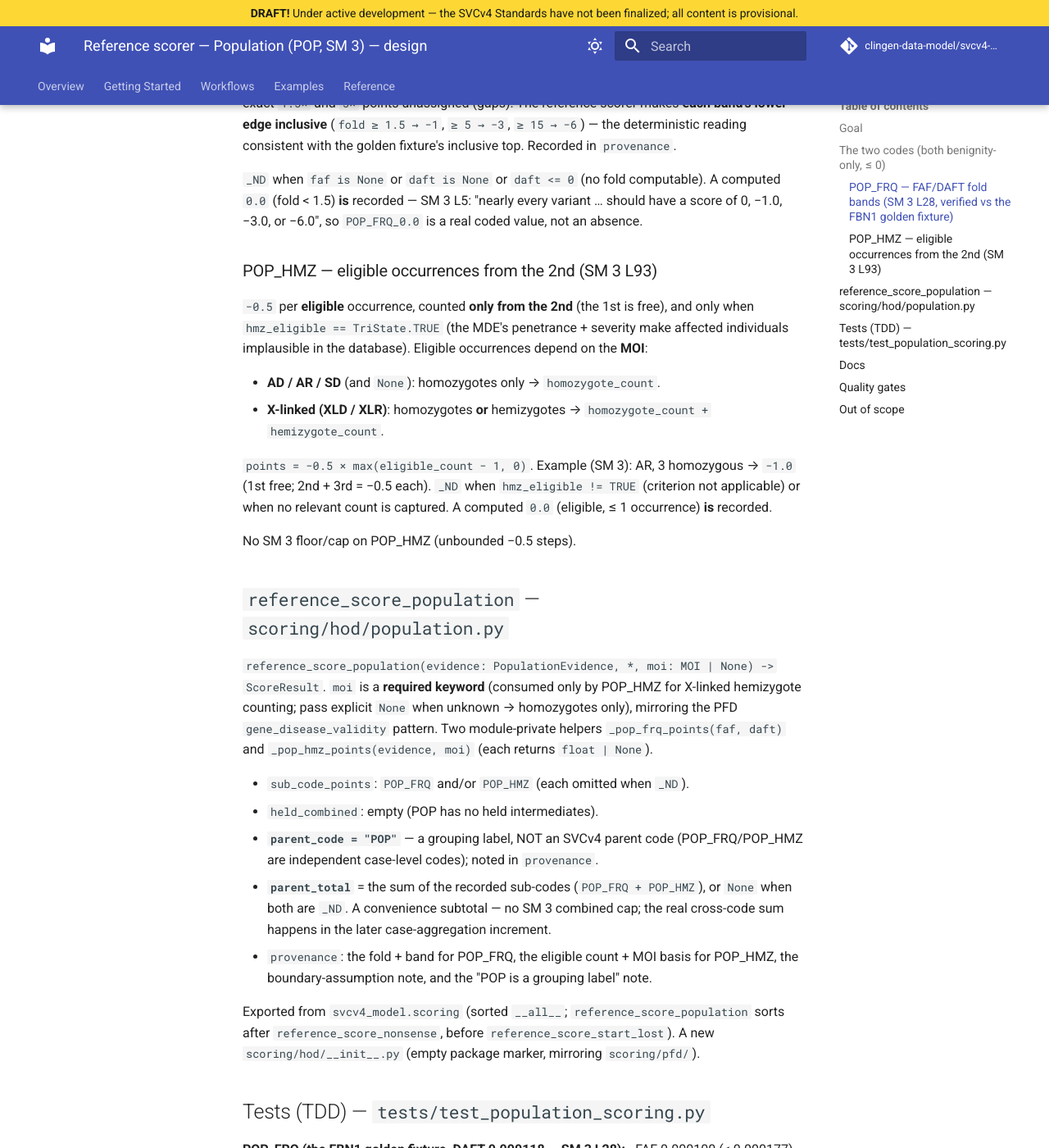
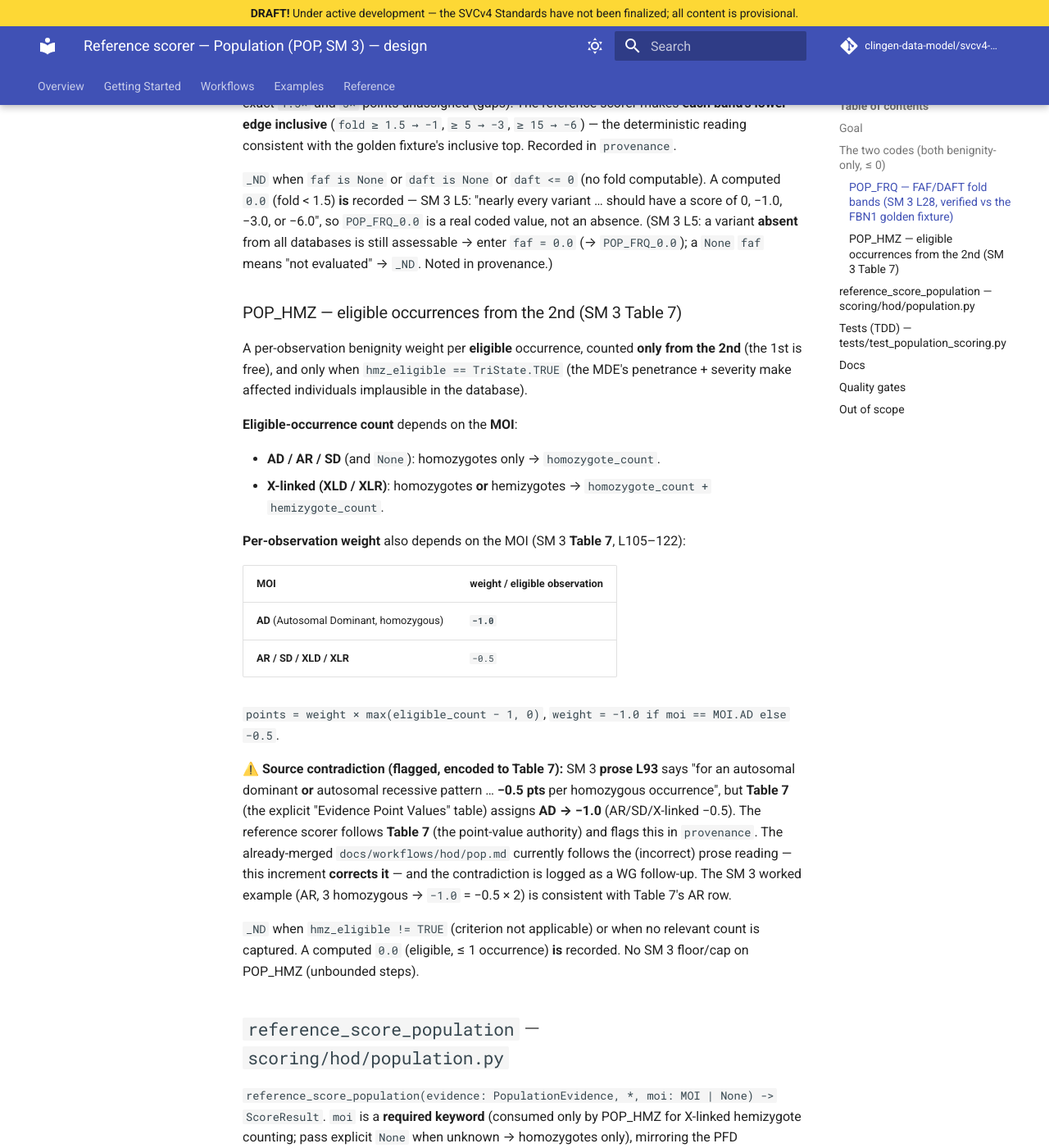
Before and after one commit to clingen-data-model/svcv4-model, an MkDocs documentation site: the page built from docs/superpowers/specs/2026-08-22-scoring-population-design.md, in a window 1280 px wide and 1400 px high, scrolled down 916 px. Shown: the whole window at 82% size. Built offline with MkDocs 1.6.1 and Material for MkDocs 9.7.7, drawn with Linux system fonts in a browser that asks for light colours; comment, search, counter and statistics services are not loaded; some of the changed text lies outside the part shown.

Commit message:
Fix POP spec: POP_HMZ AD weight is -1.0 (SM3 Table 7, not the -0.5 prose); flag conflict
Co-Authored-By: Claude Opus 4.8 (1M context) <noreply@anthropic.com>

```diff
--- a/docs/superpowers/specs/2026-08-22-scoring-population-design.md
+++ b/docs/superpowers/specs/2026-08-22-scoring-population-design.md
@@ -33,22 +33,42 @@ consistent with the golden fixture's inclusive top. Recorded in `provenance`.
 
 `_ND` when `faf is None` or `daft is None` or `daft <= 0` (no fold computable). A computed `0.0`
 (fold < 1.5) **is** recorded — SM 3 L5: "nearly every variant … should have a score of 0, −1.0,
-−3.0, or −6.0", so `POP_FRQ_0.0` is a real coded value, not an absence.
+−3.0, or −6.0", so `POP_FRQ_0.0` is a real coded value, not an absence. (SM 3 L5: a variant
+**absent** from all databases is still assessable → enter `faf = 0.0` (→ `POP_FRQ_0.0`); a `None`
+`faf` means "not evaluated" → `_ND`. Noted in provenance.)
 
-### POP_HMZ — eligible occurrences from the 2nd (SM 3 L93)
+### POP_HMZ — eligible occurrences from the 2nd (SM 3 Table 7)
 
-`−0.5` per **eligible** occurrence, counted **only from the 2nd** (the 1st is free), and only when
-`hmz_eligible == TriState.TRUE` (the MDE's penetrance + severity make affected individuals
-implausible in the database). Eligible occurrences depend on the **MOI**:
+A per-observation benignity weight per **eligible** occurrence, counted **only from the 2nd** (the
+1st is free), and only when `hmz_eligible == TriState.TRUE` (the MDE's penetrance + severity make
+affected individuals implausible in the database).
+
+**Eligible-occurrence count** depends on the **MOI**:
 
 - **AD / AR / SD** (and `None`): homozygotes only → `homozygote_count`.
 - **X-linked (XLD / XLR)**: homozygotes **or** hemizygotes → `homozygote_count + hemizygote_count`.
 
-`points = −0.5 × max(eligible_count − 1, 0)`. Example (SM 3): AR, 3 homozygous → `−1.0` (1st
-free; 2nd + 3rd = −0.5 each). `_ND` when `hmz_eligible != TRUE` (criterion not applicable) or when
-no relevant count is captured. A computed `0.0` (eligible, ≤ 1 occurrence) **is** recorded.
+**Per-observation weight** also depends on the MOI (SM 3 **Table 7**, L105–122):
 
-No SM 3 floor/cap on POP_HMZ (unbounded −0.5 steps).
+| MOI | weight / eligible observation |
+|---|---|
+| **AD** (Autosomal Dominant, homozygous) | **`−1.0`** |
+| **AR / SD / XLD / XLR** | `−0.5` |
+
+`points = weight × max(eligible_count − 1, 0)`, `weight = −1.0 if moi == MOI.AD else −0.5`.
+
+**⚠️ Source contradiction (flagged, encoded to Table 7):** SM 3 **prose L93** says "for an
+autosomal dominant **or** autosomal recessive pattern … **−0.5 pts** per homozygous occurrence",
+but **Table 7** (the explicit "Evidence Point Values" table) assigns **AD → −1.0** (AR/SD/X-linked
+−0.5). The reference scorer follows **Table 7** (the point-value authority) and flags this in
+`provenance`. The already-merged `docs/workflows/hod/pop.md` currently follows the (incorrect)
+prose reading — this increment **corrects it** — and the contradiction is logged as a WG
+follow-up. The SM 3 worked example (AR, 3 homozygous → `−1.0` = −0.5 × 2) is consistent with
+Table 7's AR row.
+
+`_ND` when `hmz_eligible != TRUE` (criterion not applicable) or when no relevant count is
+captured. A computed `0.0` (eligible, ≤ 1 occurrence) **is** recorded. No SM 3 floor/cap on
+POP_HMZ (unbounded steps).
 
 ## `reference_score_population` — `scoring/hod/population.py`
 
@@ -83,8 +103,9 @@ Exported from `svcv4_model.scoring` (sorted `__all__`; `reference_score_populati
 - `daft` None / `faf` None / `daft` 0 → `POP_FRQ` omitted (`_ND`)
 
 **POP_HMZ:**
-- AR, `hmz_eligible=TRUE`, `homozygote_count=3` → `POP_HMZ −1.0` (SM 3 example)
-- XLR, `hmz_eligible=TRUE`, `homozygote_count=1`, `hemizygote_count=2` → `−1.0` (hemi counts)
+- AR, `hmz_eligible=TRUE`, `homozygote_count=3` → `POP_HMZ −1.0` (SM 3 example: −0.5 × 2)
+- **AD**, `hmz_eligible=TRUE`, `homozygote_count=3` → `POP_HMZ −2.0` (Table 7 AD weight −1.0 × 2)
+- XLR, `hmz_eligible=TRUE`, `homozygote_count=1`, `hemizygote_count=2` → `−1.0` (hemi counts; −0.5 × 2)
 - AD, `hmz_eligible=TRUE`, `homozygote_count=1`, `hemizygote_count=5` → `0.0` (hemi ignored; 1 free)
 - `hmz_eligible=FALSE` → `POP_HMZ` omitted; `hmz_eligible=TRUE` no counts → omitted
 
@@ -93,9 +114,16 @@ Exported from `svcv4_model.scoring` (sorted `__all__`; `reference_score_populati
 
 ## Docs
 
-`docs/reference/scoring.md`: add a Population (SM 3) line — the first HOD scorer, the two
-benignity codes, the FAF/DAFT fold bands (flag the boundary assumption), POP_HMZ 2nd-occurrence
-counting (MOI-dependent), and the `parent_code="POP"` grouping-label convention.
+- `docs/reference/scoring.md`: add a Population (SM 3) line — the first HOD scorer, the two
+  benignity codes, the FAF/DAFT fold bands (flag the boundary assumption), POP_HMZ 2nd-occurrence
+  counting (MOI-dependent, AD −1.0 / else −0.5), and the `parent_code="POP"` grouping-label
+  convention.
+- **Correct `docs/workflows/hod/pop.md`**: its POP_HMZ paragraph currently says a uniform "−0.5
+  points per eligible occurrence" (the SM 3 prose reading) — fix it to the Table 7 reading (AD
+  −1.0 / AR/SD/X-linked −0.5) and note the prose-vs-Table-7 conflict.
+- **Add a `known-gaps.md` "Working Group follow-ups" row** for the SM 3 prose-L93-vs-Table-7
+  POP_HMZ contradiction (encoded to Table 7, flagged) — same treatment as the SM 18 Figure-1 and
+  SM 6 blue/violet items.
 
 ## Quality gates
 
```
